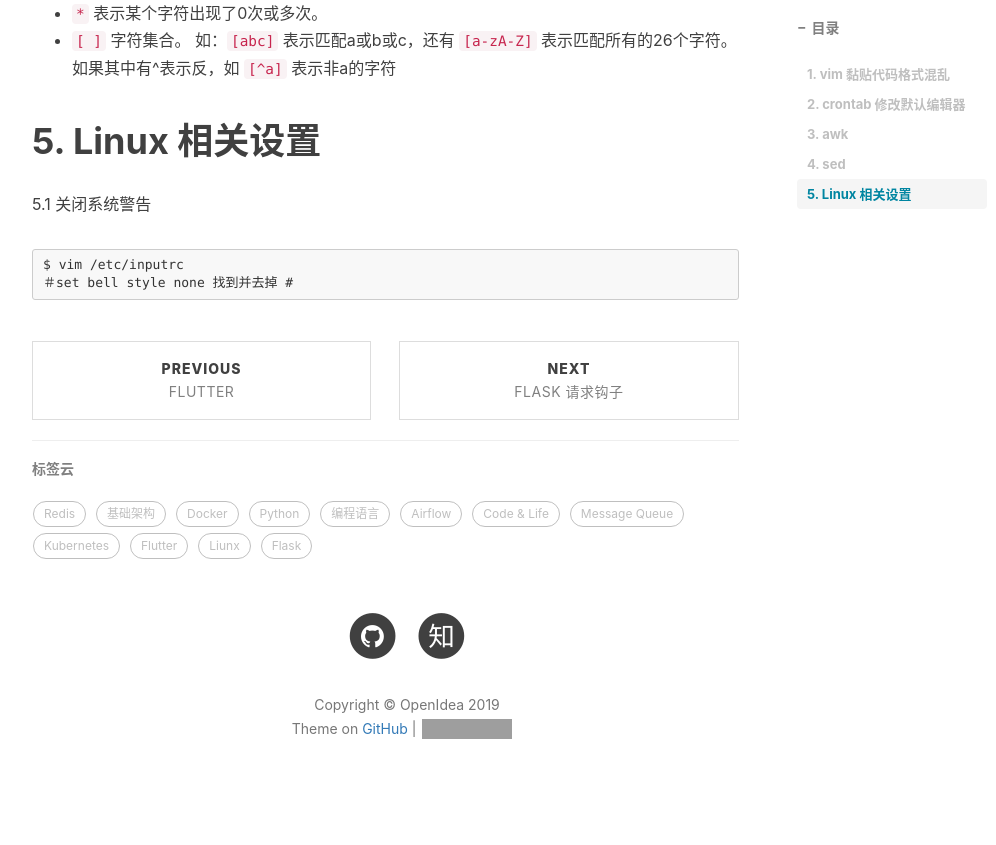
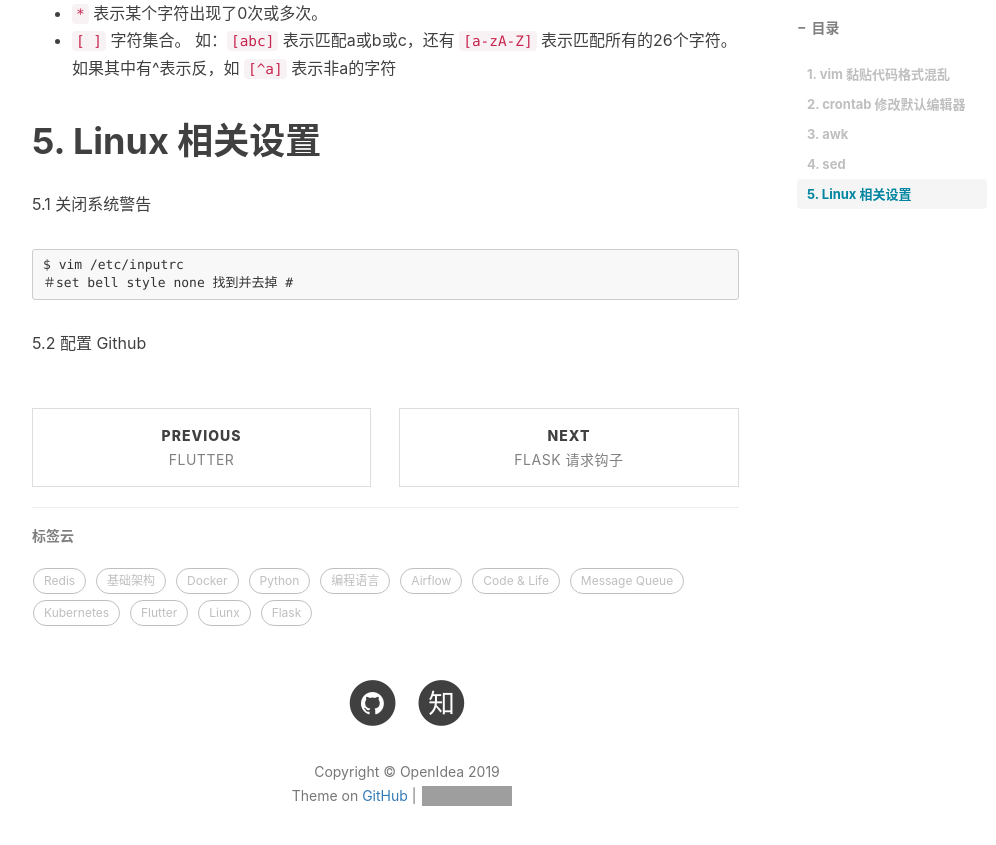
Before and after one commit to zyt312074545/zyt312074545.github.io, a Jekyll site: the page built from _posts/2019-03-06-linux-tip.md, in a window 1280 px wide and 900 px high, scrolled down 2957 px. Shown: the top 845 px of the window, without its empty margins (233-1229 px from the left). Built offline with Jekyll 4.4.1, drawn with Linux system fonts in a browser that asks for light colours; nearby versions of some CDN libraries; comment, search, counter and statistics services are not loaded; grey boxes are pictures that could not be loaded.

Commit message:
update post

````diff
--- a/_posts/2019-03-06-linux-tip.md
+++ b/_posts/2019-03-06-linux-tip.md
@@ -158,3 +158,5 @@ This is my goat ---
 $ vim /etc/inputrc
 ＃set bell style none 找到并去掉 #
 ```
+
+5.2 配置 Github
````
